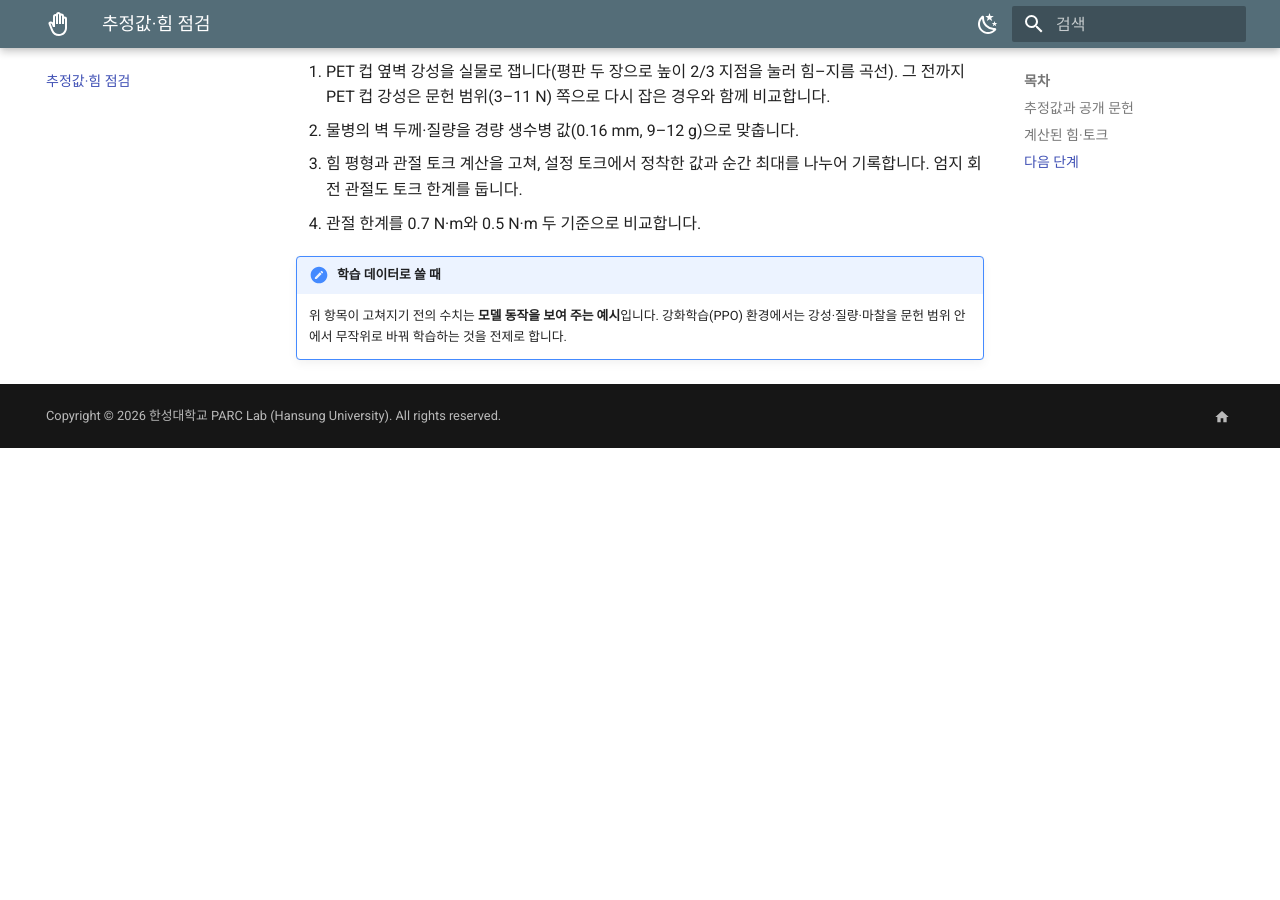
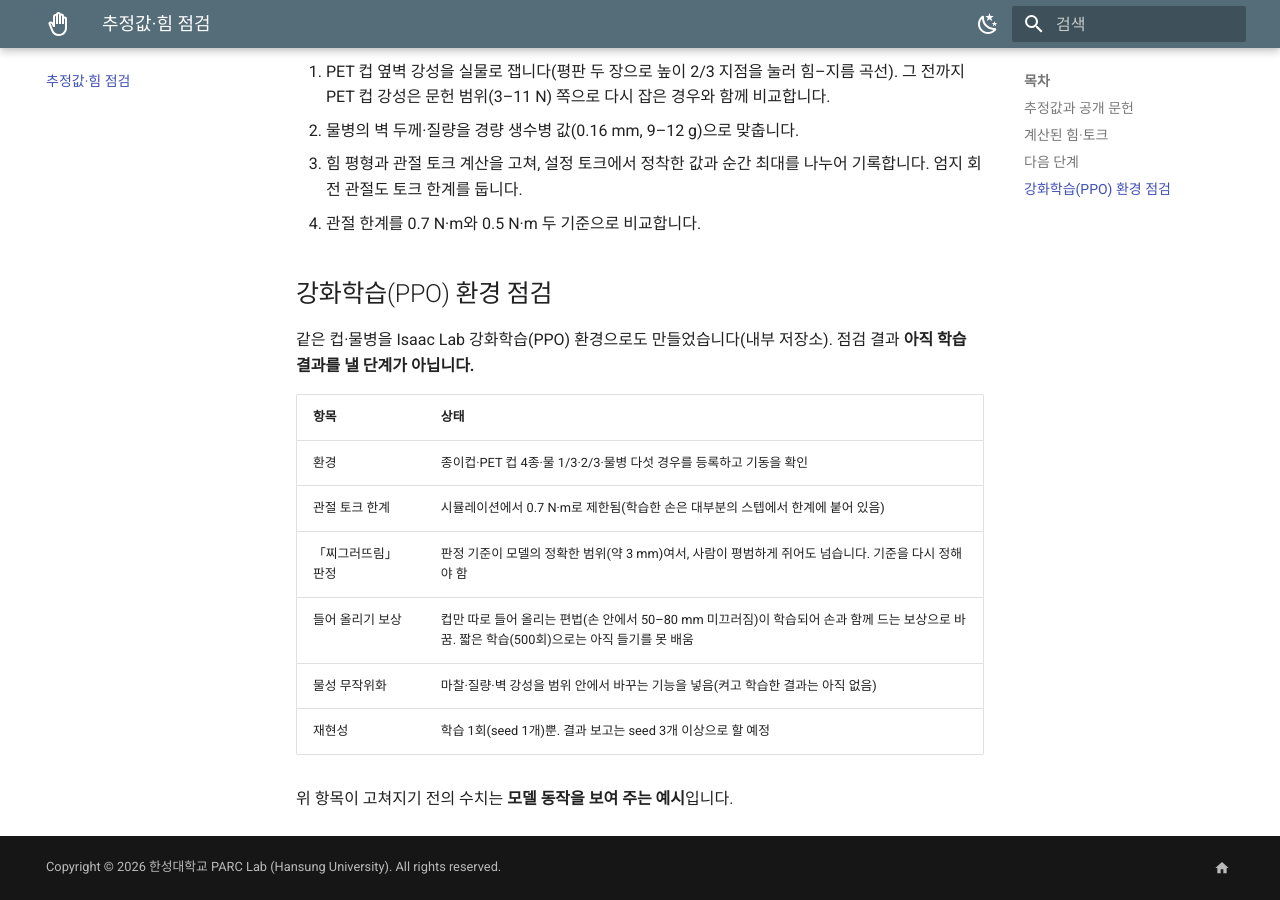
Before and after one commit to parclab-hsu/hsu-mde, an MkDocs documentation site: the page built from docs/check.md, in a window 1280 px wide and 900 px high, scrolled down 1784 px. Built offline with MkDocs 1.6.1 and Material for MkDocs 9.7.7, drawn with Linux system fonts in a browser that asks for light colours; before the commit the page ends 2232 px from its top, so only the background shows below that.

Commit message:
점검: 강화학습(PPO) 환경 점검 결과 추가
Co-Authored-By: Claude Opus 5.5 <noreply@anthropic.com>

```diff
--- a/docs/check.md
+++ b/docs/check.md
@@ -41,6 +41,17 @@
 3. 힘 평형과 관절 토크 계산을 고쳐, 설정 토크에서 정착한 값과 순간 최대를 나누어 기록합니다. 엄지 회전 관절도 토크 한계를 둡니다.
 4. 관절 한계를 0.7 N·m와 0.5 N·m 두 기준으로 비교합니다.
 
-!!! note "학습 데이터로 쓸 때"
-    위 항목이 고쳐지기 전의 수치는 **모델 동작을 보여 주는 예시**입니다. 강화학습(PPO) 환경에서는 강성·질량·마찰을 문헌 범위 안에서
-    무작위로 바꿔 학습하는 것을 전제로 합니다.
+## 강화학습(PPO) 환경 점검
+
+같은 컵·물병을 Isaac Lab 강화학습(PPO) 환경으로도 만들었습니다(내부 저장소). 점검 결과 **아직 학습 결과를 낼 단계가 아닙니다.**
+
+| 항목 | 상태 |
+|---|---|
+| 환경 | 종이컵·PET 컵 4종·물 1/3·2/3·물병 다섯 경우를 등록하고 기동을 확인 |
+| 관절 토크 한계 | 시뮬레이션에서 0.7 N·m로 제한됨(학습한 손은 대부분의 스텝에서 한계에 붙어 있음) |
+| 「찌그러뜨림」 판정 | 판정 기준이 모델의 정확한 범위(약 3 mm)여서, 사람이 평범하게 쥐어도 넘습니다. 기준을 다시 정해야 함 |
+| 들어 올리기 보상 | 컵만 따로 들어 올리는 편법(손 안에서 50–80 mm 미끄러짐)이 학습되어 손과 함께 드는 보상으로 바꿈. 짧은 학습(500회)으로는 아직 들기를 못 배움 |
+| 물성 무작위화 | 마찰·질량·벽 강성을 범위 안에서 바꾸는 기능을 넣음(켜고 학습한 결과는 아직 없음) |
+| 재현성 | 학습 1회(seed 1개)뿐. 결과 보고는 seed 3개 이상으로 할 예정 |
+
+위 항목이 고쳐지기 전의 수치는 **모델 동작을 보여 주는 예시**입니다.
```
